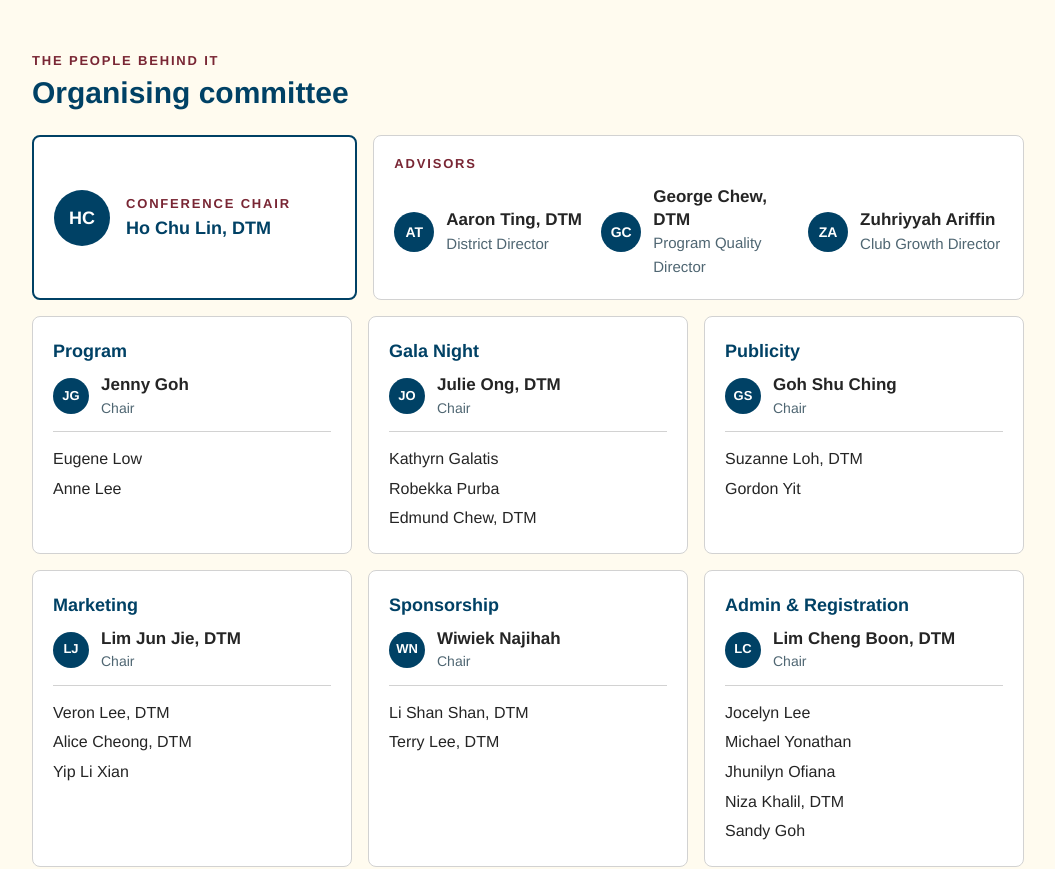
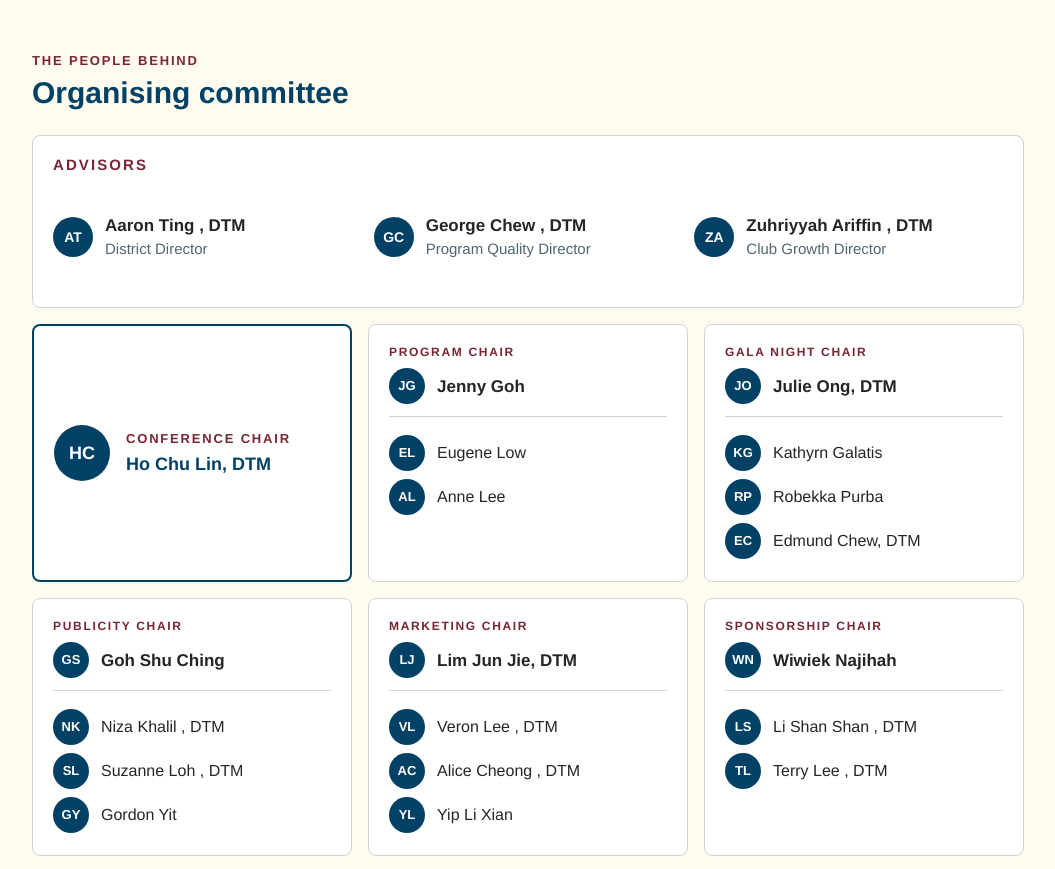
Before and after one commit to maksha19/acpublic, a React (Vite) app: page / in a window 1280 px wide. Shown: the part 5540-6409 px from the top of the page, without its empty margins (112-1167 px from the left). Built offline with nearby package versions, Linux system fonts and the light colour scheme; no server answers; a web font is replaced by a local one.

Commit message:
udpate team info

```diff
--- a/src/components/home/Committee.tsx
+++ b/src/components/home/Committee.tsx
@@ -8,27 +8,16 @@ import { InitialsAvatar, Section } from './Section'
 export default function Committee() {
   const { committee, district } = CONFERENCE
   return (
-    <Section id="committee" title="Organising committee" kicker="The people behind it">
-      <div className="grid gap-4 md:grid-cols-[1fr_2fr]">
-        {/* The conference chair: one card, largest avatar. */}
-        <div className="flex items-center gap-4 rounded-lg border-2 border-primary bg-white p-5">
-          <InitialsAvatar name={committee.chair} className="size-14 text-lg" />
-          <div>
-            <p className="text-[13px] font-semibold uppercase tracking-[0.14em] text-secondary">
-              Conference Chair
-            </p>
-            <p className="font-heading text-lg font-bold text-primary">{committee.chair}</p>
-          </div>
-        </div>
-
+    <Section id="committee" title="Organising committee" kicker="The people behind">
+      <div className="grid gap-4 ">
         {/* District leadership advising the conference. */}
         <div className="rounded-lg border border-border bg-white p-5">
-          <h3 className="text-[13px] font-semibold uppercase tracking-[0.14em] text-secondary">
+          <h3 className="text-[15px] font-semibold uppercase tracking-[0.14em] text-secondary">
             Advisors
           </h3>
-          <ul className="mt-3 grid gap-3 sm:grid-cols-3">
+          <ul className="mt-3 grid gap-3 sm:grid-cols-3 h-[100px]">
             {committee.advisors.map((a) => (
-              <li key={a.name} className="flex items-center gap-3">
+              <li key={a.name} className="flex items-center gap-3 py-1">
                 <InitialsAvatar name={a.name} className="size-10 text-sm" />
                 <span>
                   <span className="block font-semibold leading-snug">{a.name}</span>
@@ -42,21 +31,32 @@ export default function Committee() {
 
       {/* One card per portfolio: chair named first, then the team. */}
       <ul className="mt-4 grid gap-4 sm:grid-cols-2 lg:grid-cols-3">
+                <div className="flex items-center gap-4 rounded-lg border-2 border-primary bg-white p-5">
+          <InitialsAvatar name={committee.chair} className="size-14 text-lg" />
+          <div>
+            <p className="text-[13px] font-semibold uppercase tracking-[0.14em] text-secondary">
+              Conference Chair
+            </p>
+            <p className="font-heading text-lg font-bold text-primary">{committee.chair}</p>
+          </div>
+        </div>
         {committee.portfolios.map((p) => (
           <li key={p.name} className="rounded-lg border border-border bg-white p-5">
-            <h3 className="text-lg">{p.name}</h3>
+            <h3 className="text-[12px] font-semibold uppercase tracking-[0.14em] text-secondary">{p.name} Chair</h3>
             <p className="mt-2 flex items-center gap-3">
               <InitialsAvatar name={p.chair} className="size-9 text-[13px]" />
               <span>
                 <span className="block font-semibold leading-snug">{p.chair}</span>
-                <span className="block text-[14px] text-muted-fg">Chair</span>
               </span>
             </p>
             {p.team.length > 0 && (
               <ul className="mt-3 border-t border-border pt-3 text-[16px]">
                 {p.team.map((m) => (
                   <li key={m} className="py-0.5">
-                    {m}
+                    <div className="flex items-center gap-3 mt-1">
+                      <InitialsAvatar name={m} className="size-9 text-[13px]" />
+                      {m}
+                    </div>
                   </li>
                 ))}
               </ul>
--- a/src/content/conference.ts
+++ b/src/content/conference.ts
@@ -282,10 +282,10 @@ export const CONFERENCE: ConferenceContent = {
   venue: {
     name: 'The Istana Ballroom',
     address: 'Kinex Mall, Level 3, 11 Tanjong Katong Road, Singapore 437157',
-    mapsUrl: 'https://maps.google.com/?q=11+Tanjong+Katong+Road+Singapore+437157',
+    mapsUrl: 'https://www.google.com/maps/place/KINEX/@1.3149285,103.8920117,17z/data=!3m2!4b1!5s0x31da1814255e8221:0xf8b5d6309817bd2!4m6!3m5!1s0x31da181704dd0361:0x9d9ab4620530287c!8m2!3d1.3149231!4d103.8945866!16s%2Fg%2F11h75pcxx9?entry=ttu&g_ep=EgoyMDI2MTAwNy4wIKXMDSoASAFQAw%3D%3D',
     mrt: 'Paya Lebar (EW8 / CC9) is the nearest station — about a ten-minute walk along Tanjong Katong Road.',
     parking:
-      'Parking is available at Kinex Mall, Levels 4 and 5. There is no complimentary parking coupon — standard mall parking rates apply.',
+      'Parking is available at Kinex Mall. There is no complimentary parking coupon — standard mall parking rates apply.',
     notes: [],
   },
 
@@ -293,29 +293,30 @@ export const CONFERENCE: ConferenceContent = {
      committee (13 Sep 2026). Names and post-nominals exactly as given. */
   committee: {
     advisors: [
-      { name: 'Aaron Ting, DTM', role: 'District Director' },
-      { name: 'George Chew, DTM', role: 'Program Quality Director' },
-      { name: 'Zuhriyyah Ariffin', role: 'Club Growth Director' },
+      { name: 'Aaron Ting , DTM', role: 'District Director' },
+      { name: 'George Chew , DTM', role: 'Program Quality Director' },
+      { name: 'Zuhriyyah Ariffin , DTM', role: 'Club Growth Director' },
     ],
     chair: 'Ho Chu Lin, DTM',
     portfolios: [
+      // {name: "Conference", chair: "Ho Chu Lin, DTM", team: []},
       { name: 'Program', chair: 'Jenny Goh', team: ['Eugene Low', 'Anne Lee'] },
       {
         name: 'Gala Night',
         chair: 'Julie Ong, DTM',
         team: ['Kathyrn Galatis', 'Robekka Purba', 'Edmund Chew, DTM'],
       },
-      { name: 'Publicity', chair: 'Goh Shu Ching', team: ['Suzanne Loh, DTM', 'Gordon Yit'] },
+      { name: 'Publicity', chair: 'Goh Shu Ching', team: ['Niza Khalil , DTM','Suzanne Loh , DTM', 'Gordon Yit'] },
       {
         name: 'Marketing',
         chair: 'Lim Jun Jie, DTM',
-        team: ['Veron Lee, DTM', 'Alice Cheong, DTM', 'Yip Li Xian'],
+        team: ['Veron Lee , DTM', 'Alice Cheong , DTM', 'Yip Li Xian'],
       },
-      { name: 'Sponsorship', chair: 'Wiwiek Najihah', team: ['Li Shan Shan, DTM', 'Terry Lee, DTM'] },
+      { name: 'Sponsorship', chair: 'Wiwiek Najihah', team: ['Li Shan Shan , DTM', 'Terry Lee , DTM'] },
       {
         name: 'Admin & Registration',
         chair: 'Lim Cheng Boon, DTM',
-        team: ['Jocelyn Lee', 'Michael Yonathan', 'Jhunilyn Ofiana', 'Niza Khalil, DTM', 'Sandy Goh'],
+        team: ['Jocelyn Lee', 'Michael Yonathan', 'Jhunilyn Ofiana', 'Sandy Goh'],
       },
       { name: 'Finance', chair: 'Charlene Wong', team: ['Koh Mee Zhen'] },
       {
@@ -323,11 +324,11 @@ export const CONFERENCE: ConferenceContent = {
         chair: 'Jamal Shahul Hameed',
         team: ['Ma. Theresa Ang', 'Govindan Rathakrishnan', 'Tan Yan Kit'],
       },
-      { name: 'Hospitality', chair: 'Sam Lim, DTM', team: ['Patricia Lum, DTM', 'Mark Alan Franco Opao'] },
+      { name: 'Hospitality', chair: 'Sam Lim, DTM', team: ['Patricia Lum , DTM', 'Mark Alan Franco Opao'] },
       {
         name: 'Technical',
         chair: 'Manikandan Shanmugam',
-        team: ['Bimla Bai Jeyasingh', 'Sankar Palani, DTM'],
+        team: ['Bimla Bai Jeyasingh', 'Sankar Palani , DTM'],
       },
     ],
   },
```
Also changed, not shown: 1 other file (tests, documents, lock files or other folders).
